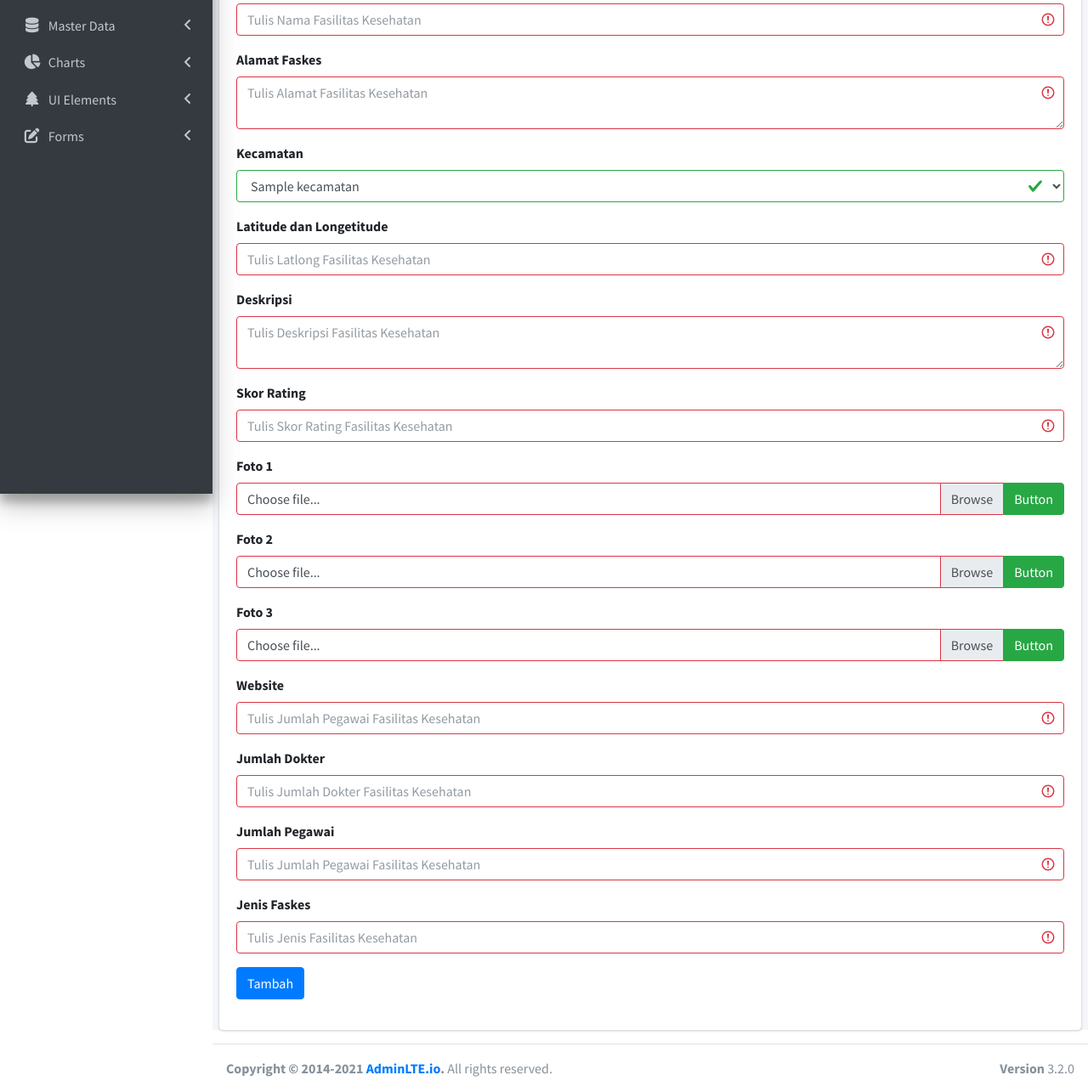
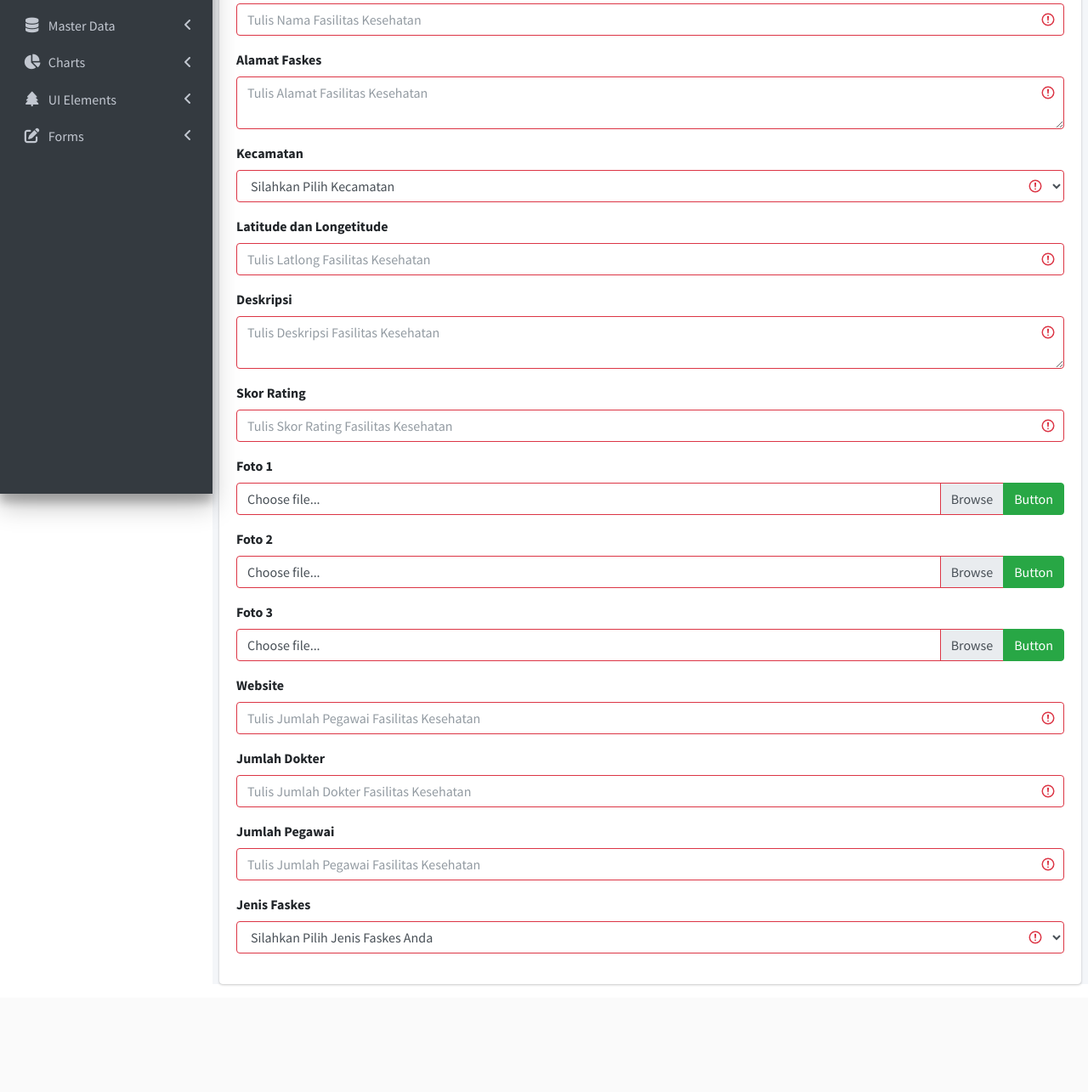
Before and after one commit to ayyashmumtaz/project_faskes, a CodeIgniter app: page /database/Master/faskes_create in a window 1280 px wide. Shown: the part 219-1504 px from the top of the page at 85% size. After the commit the page ends 1379 px from the top, so only its background shows below. Run offline with CodeIgniter, Linux system fonts and the light colour scheme; tables that the repository leaves empty or names only in its code hold one stand-in row (values such as "Sample post"); some libraries are stand-ins or nearby versions.

Commit message:
add function getJenisFaskes for select Jenis Faskes option

```diff
--- a/application/controllers/Master.php
+++ b/application/controllers/Master.php
@@ -35,6 +35,7 @@
 	{
 		$data['title'] = 'Form Faskes';
 		$data['kecamatan'] = $this->Faskes_model->getKecamatan();
+		$data['jenis_faskes'] = $this->Faskes_model->getJenisFaskes();
 		$this->load->view('_partials/header', $data);
 		$this->load->view('_partials/navbar');
 		$this->load->view('master/faskes_create');
--- a/application/models/Faskes_model.php
+++ b/application/models/Faskes_model.php
@@ -1,5 +1,5 @@
 <?php
-defined('BASEPATH') OR exit('No direct script access allowed');
+defined('BASEPATH') or exit('No direct script access allowed');
 
 class Faskes_model extends CI_Model
 {
@@ -18,6 +18,12 @@
 
    function getKecamatan()
    {
-   return $this->db->get('kecamatan')->result_array();
+      return $this->db->get('kecamatan')->result_array();
+   }
+
+   // buat option otomatis ngambil by=id table jenis_faskes
+   public function getJenisFaskes()
+   {
+      return $this->db->get('jenis_faskes')->result_array();
    }
 }
--- a/application/views/master/faskes_create.php
+++ b/application/views/master/faskes_create.php
@@ -40,7 +40,8 @@
                       </div>
                       <div class="form-group">
                          <label for="kecamatan_id" class="form-label">Kecamatan</label>
-                         <select id="kecamatan_id" name="kecamatan_id"  class="form-control" required>
+                         <select id="validatedInputGroupSelect" name="kecamatan_id"  class="form-control" required>
+                           <option value="">Silahkan Pilih Kecamatan</option>
                        <?php foreach($kecamatan as $i){ ?>
                   <option value="<?php echo $i['id_kecamatan']; ?>"><?php echo $i['nama_kecamatan']; ?></option>
                   <?php } ?>
@@ -102,9 +103,13 @@
                       </div>
                       <div class="form-group">
                          <label for="jenis_id" class="form-label">Jenis Faskes</label>
-                         <input id="jenis_id" name="jenis_id" placeholder="Tulis Jenis Fasilitas Kesehatan" type="text" class="form-control" required>
+                         <select id="validatedInputGroupSelect" name="jenis_faskes_id" class="form-control" required>
+                            <option value="">Silahkan Pilih Jenis Faskes Anda</option>
+                            <?php foreach ($jenis_faskes as $jf) { ?>
+                               <option value="<?= $jf['id_faskes'] ?>"><?= $jf['nama_faskes'] ?></option>
+                            <?php } ?>
                       </div>
-                      <div class="form-group row">
+                      <div class="form-group row mt-5">
                          <div class="col-12">
                             <button class="btn btn-primary" type="submit">Tambah</button>
                          </div>
```
